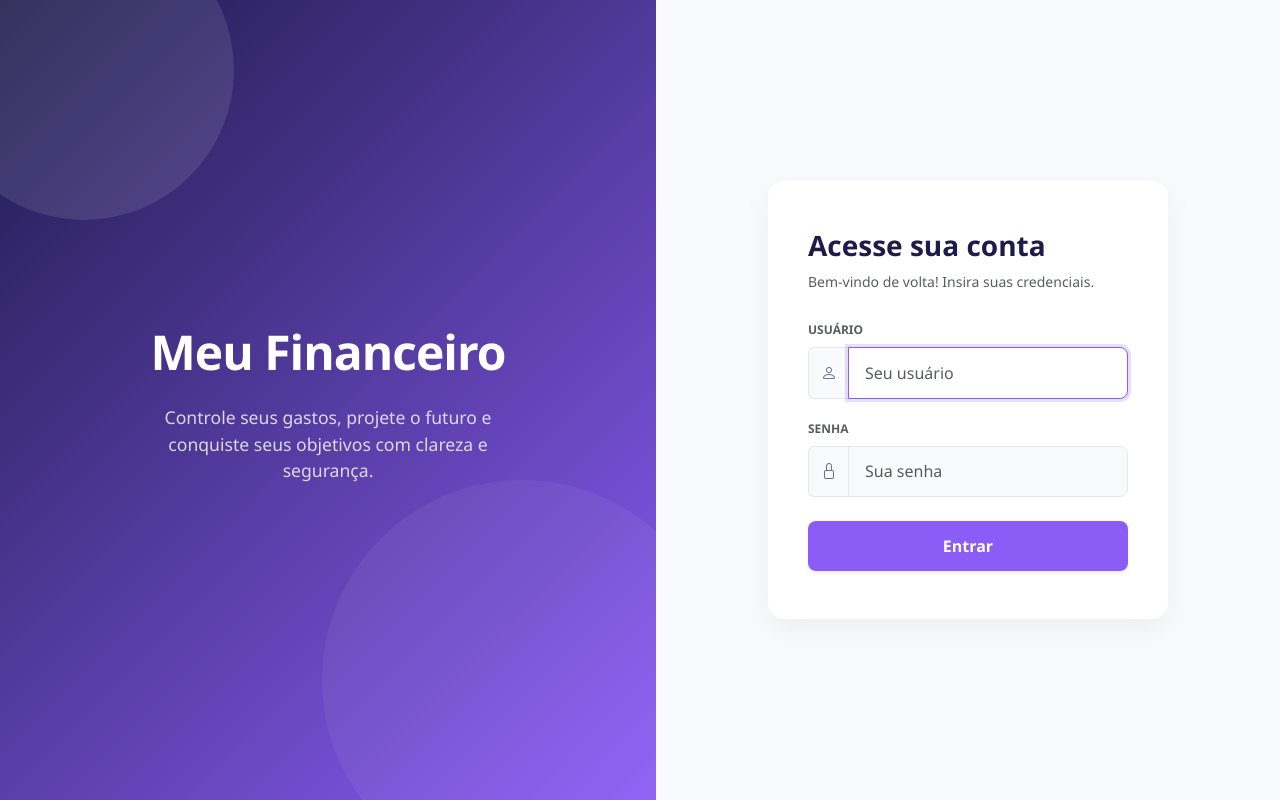
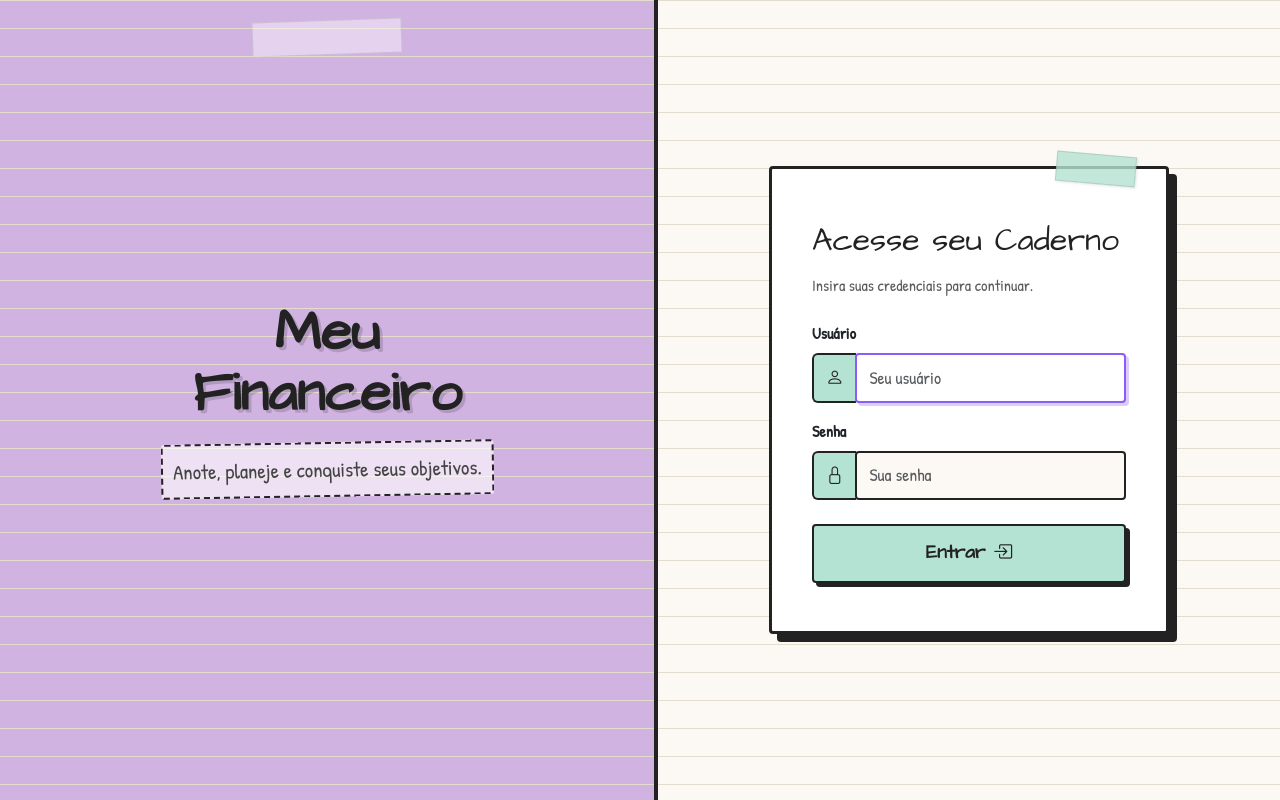
Before and after one commit to isaiasNsantos/controle_financeiro, a Django app: page /contas/login/ in a window 1280 px wide. Run offline with Django 5.2, Linux system fonts and the light colour scheme.

```diff
--- a/templates/financas/login.html
+++ b/templates/financas/login.html
@@ -7,12 +7,23 @@
     <title>Login - Meu Financeiro</title>
     <link href="https://cdn.jsdelivr.net/npm/bootstrap@5.3.0/dist/css/bootstrap.min.css" rel="stylesheet">
     <link href="https://cdn.jsdelivr.net/npm/bootstrap-icons@1.11.0/font/bootstrap-icons.css" rel="stylesheet">
+
     <style>
-        /* Reset básico para ocupar a tela toda sem scroll */
+        @import url('https://fonts.googleapis.com/css2?family=Architects+Daughter&family=Patrick+Hand&display=swap');
+
+        :root {
+            --bg-color: #fcf9f5;
+            --line-color: #e5dcd0;
+            --mint-green: #b4e3d3;
+            --purple: #d1b3e2;
+            --border-dark: #222222;
+        }
+
         body, html {
             height: 100%;
             margin: 0;
-            font-family: 'Segoe UI', Roboto, Helvetica, Arial, sans-serif;
+            font-family: 'Patrick Hand', cursive, sans-serif;
+            background-color: var(--bg-color);
         }
 
         .login-wrapper {
@@ -21,62 +32,64 @@
             width: 100vw;
         }
 
-        /* LADO ESQUERDO - ARTE E LOGO */
+        /* LADO ESQUERDO - CAPA DO CADERNO */
         .login-left {
             flex: 1;
-            background: linear-gradient(135deg, #1e1b4b 0%, #8b5cf6 100%);
+            background-color: var(--purple);
+            background-image: linear-gradient(var(--line-color) 1px, transparent 1px);
+            background-size: 100% 28px;
             display: flex;
             flex-direction: column;
             justify-content: center;
             align-items: center;
-            color: white;
             padding: 3rem;
             text-align: center;
             position: relative;
-            overflow: hidden;
+            border-right: 4px solid var(--border-dark);
         }
 
-        /* Efeito de círculos abstratos no fundo */
+        /* Efeito de fita adesiva no topo da capa */
         .login-left::before {
             content: '';
             position: absolute;
-            top: -10%;
-            left: -10%;
-            width: 300px;
-            height: 300px;
-            background: rgba(255,255,255,0.1);
-            border-radius: 50%;
-        }
-        .login-left::after {
-            content: '';
-            position: absolute;
-            bottom: -10%;
-            right: -10%;
-            width: 400px;
-            height: 400px;
-            background: rgba(255,255,255,0.05);
-            border-radius: 50%;
+            top: 20px;
+            left: 50%;
+            transform: translateX(-50%) rotate(-2deg);
+            width: 150px;
+            height: 35px;
+            background-color: rgba(255, 255, 255, 0.4);
+            border: 1px solid rgba(0,0,0,0.1);
         }
 
         .brand-logo {
-            font-size: 3rem;
-            font-weight: 800;
-            letter-spacing: -1px;
+            font-family: 'Architects Daughter', cursive;
+            font-size: 3.5rem;
+            font-weight: bold;
+            color: var(--border-dark);
+            text-shadow: 3px 3px 0px rgba(0,0,0,0.15);
+            margin-bottom: 1rem;
             z-index: 1;
-            margin-bottom: 1rem;
+            line-height: 1.1;
         }
 
         .brand-subtitle {
-            font-size: 1.1rem;
-            color: rgba(255,255,255,0.8);
+            font-size: 1.3rem;
+            color: #444;
             z-index: 1;
             max-width: 400px;
+            background-color: rgba(255,255,255,0.6);
+            padding: 10px;
+            border: 2px dashed var(--border-dark);
+            border-radius: 4px;
+            transform: rotate(-1deg);
         }
 
         /* LADO DIREITO - FORMULÁRIO */
         .login-right {
             flex: 1;
-            background-color: #f8fafc;
+            background-color: var(--bg-color);
+            background-image: linear-gradient(var(--line-color) 1px, transparent 1px);
+            background-size: 100% 28px;
             display: flex;
             align-items: center;
             justify-content: center;
@@ -88,44 +101,76 @@
             max-width: 400px;
             background: white;
             padding: 3rem 2.5rem;
-            border-radius: 16px;
-            box-shadow: 0 10px 30px rgba(0,0,0,0.05);
+            border: 3px solid var(--border-dark);
+            box-shadow: 8px 8px 0px var(--border-dark);
+            border-radius: 4px;
+            position: relative;
+        }
+
+        /* Fita adesiva no formulário */
+        .form-container::before {
+            content: '';
+            position: absolute;
+            top: -15px;
+            right: 30px;
+            transform: rotate(5deg);
+            width: 80px;
+            height: 30px;
+            background-color: rgba(180, 227, 211, 0.8); /* Verde pastel */
+            border: 1px solid rgba(0,0,0,0.1);
+            box-shadow: 1px 1px 3px rgba(0,0,0,0.1);
+        }
+
+        .form-title {
+            font-family: 'Architects Daughter', cursive;
+            font-size: 2rem;
+            color: var(--border-dark);
+            margin-bottom: 0.5rem;
         }
 
         .form-control {
-            border-radius: 8px;
-            padding: 0.8rem 1rem;
-            border: 1px solid #e2e8f0;
-            background-color: #f8fafc;
+            border: 2px solid var(--border-dark) !important;
+            border-radius: 4px !important;
+            background-color: #fcf9f5 !important;
+            font-family: 'Patrick Hand', cursive;
+            font-size: 1.1rem;
+            padding: 0.6rem 0.8rem;
         }
 
         .form-control:focus {
-            box-shadow: 0 0 0 3px rgba(139, 92, 246, 0.2);
-            border-color: #8b5cf6;
+            box-shadow: 3px 3px 0px rgba(139, 92, 246, 0.3) !important;
+            border-color: #8b5cf6 !important;
+            background-color: #fff !important;
         }
 
         .input-group-text {
-            background-color: #f8fafc;
-            border: 1px solid #e2e8f0;
+            background-color: var(--mint-green);
+            border: 2px solid var(--border-dark);
             border-right: none;
-            color: #64748b;
+            color: var(--border-dark);
+            font-size: 1.1rem;
         }
 
         .btn-login {
-            background: #8b5cf6;
-            border: none;
-            border-radius: 8px;
+            background: var(--mint-green);
+            border: 2px solid var(--border-dark);
+            border-radius: 4px;
+            color: var(--border-dark);
             padding: 0.8rem;
-            font-weight: 600;
-            transition: all 0.3s ease;
+            font-weight: bold;
+            font-family: 'Architects Daughter', cursive;
+            font-size: 1.2rem;
+            box-shadow: 4px 4px 0px var(--border-dark);
+            transition: all 0.1s;
         }
 
         .btn-login:hover {
-            background: #7c3aed;
-            transform: translateY(-2px);
+            background: #81c7b3;
+            transform: translate(2px, 2px);
+            box-shadow: 2px 2px 0px var(--border-dark);
         }
 
-        /* Responsividade: esconde o lado esquerdo no celular */
+        /* Responsividade */
         @media (max-width: 768px) {
             .login-left {
                 display: none;
@@ -136,26 +181,26 @@
 <body>
 
     <div class="login-wrapper">
-        <!-- LADO ESQUERDO -->
+        <!-- LADO ESQUERDO (CAPA) -->
         <div class="login-left d-none d-md-flex">
             <div class="brand-logo">
-                Meu Financeiro
+                Meu<br>Financeiro
             </div>
             <div class="brand-subtitle">
-                Controle seus gastos, projete o futuro e conquiste seus objetivos com clareza e segurança.
+                Anote, planeje e conquiste seus objetivos.
             </div>
         </div>
 
-        <!-- LADO DIREITO -->
+        <!-- LADO DIREITO (FORMULÁRIO) -->
         <div class="login-right">
             <div class="form-container">
                 <div class="mb-4">
-                    <h3 class="fw-bold" style="color: #1e1b4b;">Acesse sua conta</h3>
-                    <p class="text-muted small">Bem-vindo de volta! Insira suas credenciais.</p>
+                    <div class="form-title">Acesse seu Caderno</div>
+                    <p class="text-muted small" style="font-size: 1rem;">Insira suas credenciais para continuar.</p>
                 </div>
 
                 {% if form.errors %}
-                    <div class="alert alert-danger py-2 text-center small fw-bold border-0" style="background-color: #fee2e2; color: #b91c1c;">
+                    <div class="alert alert-danger py-2 text-center fw-bold" style="border: 2px solid #222; background-color: #f7b2bd; color: #222;">
                         <i class="bi bi-exclamation-triangle"></i> Usuário ou senha incorretos.
                     </div>
                 {% endif %}
@@ -164,7 +209,7 @@
                     {% csrf_token %}
 
                     <div class="mb-3">
-                        <label class="form-label small fw-bold text-muted text-uppercase" style="font-size: 0.75rem;">Usuário</label>
+                        <label class="form-label fw-bold text-dark">Usuário</label>
                         <div class="input-group">
                             <span class="input-group-text"><i class="bi bi-person"></i></span>
                             <input type="text" name="username" class="form-control" placeholder="Seu usuário" required autofocus>
@@ -172,15 +217,15 @@
                     </div>
 
                     <div class="mb-4">
-                        <label class="form-label small fw-bold text-muted text-uppercase" style="font-size: 0.75rem;">Senha</label>
+                        <label class="form-label fw-bold text-dark">Senha</label>
                         <div class="input-group">
                             <span class="input-group-text"><i class="bi bi-lock"></i></span>
                             <input type="password" name="password" class="form-control" placeholder="Sua senha" required>
                         </div>
                     </div>
 
-                    <button type="submit" class="btn btn-primary btn-login w-100 text-white shadow-sm">
-                        Entrar
+                    <button type="submit" class="btn btn-login w-100">
+                        Entrar <i class="bi bi-box-arrow-in-right"></i>
                     </button>
 
                     <input type="hidden" name="next" value="{{ next }}">
```
